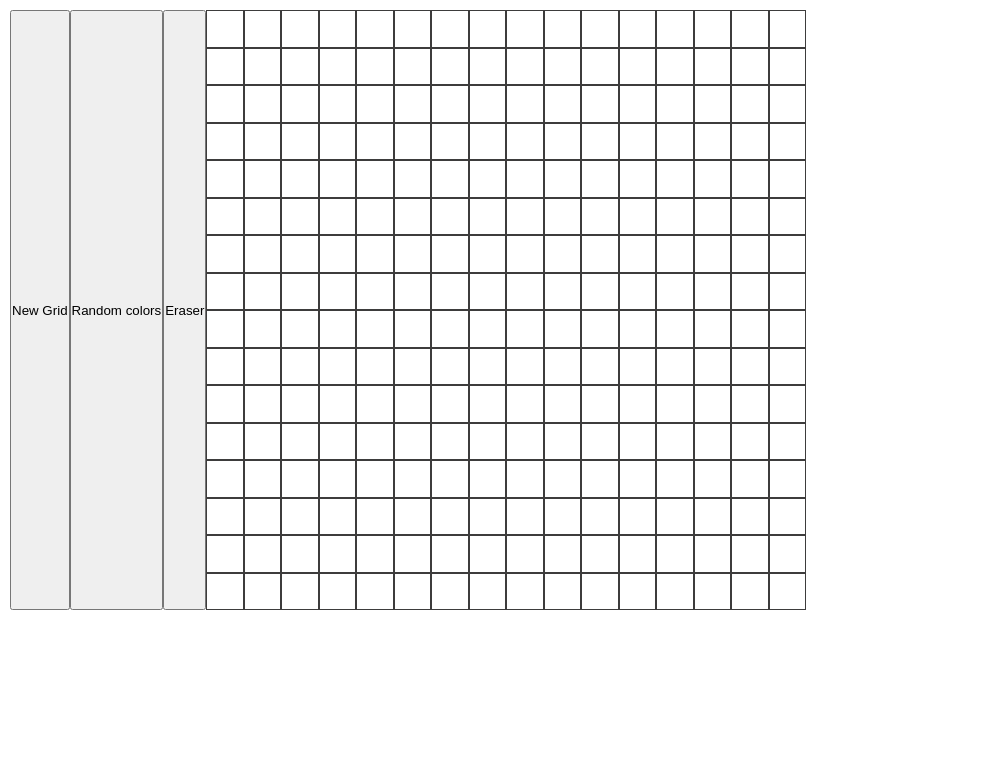
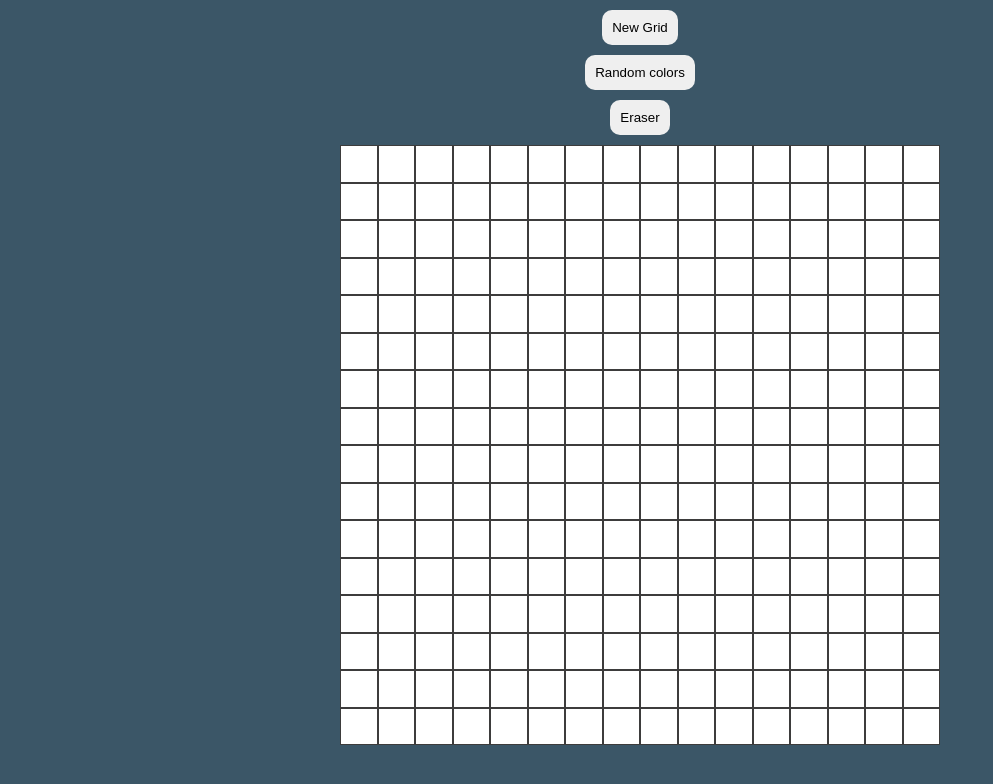
Before and after one commit to AhmadR6/Etch-a-Sketch, a plain HTML site: page index.html in a window 1280 px wide. Shown: the whole page, without its empty margins (0-993 px from the left). Drawn offline with Linux system fonts and the light colour scheme.

Commit message:
added css change colors and center items

```diff
--- a/styles.css
+++ b/styles.css
@@ -5,7 +5,15 @@
 }
 body {
   margin: 10px;
+  background-color: rgb(59, 86, 103);
+  text-align: center;
   display: flex;
+  flex-direction: column;
+  align-items: center;
+}
+h1 {
+  margin: 20px;
+  color: #fff;
 }
 #container {
   display: flex;
@@ -14,7 +22,14 @@ body {
   height: 90vh;
   max-width: 600px;
   max-height: 600px;
+  background-color: #fff;
 }
-.square:hover {
-  background-color: rgb(108, 74, 74);
+button {
+  padding: 10px;
+  margin-bottom: 10px;
+  border-radius: 10px;
+  border-style: none;
 }
+button:active {
+  background-color: burlywood;
+}
```
